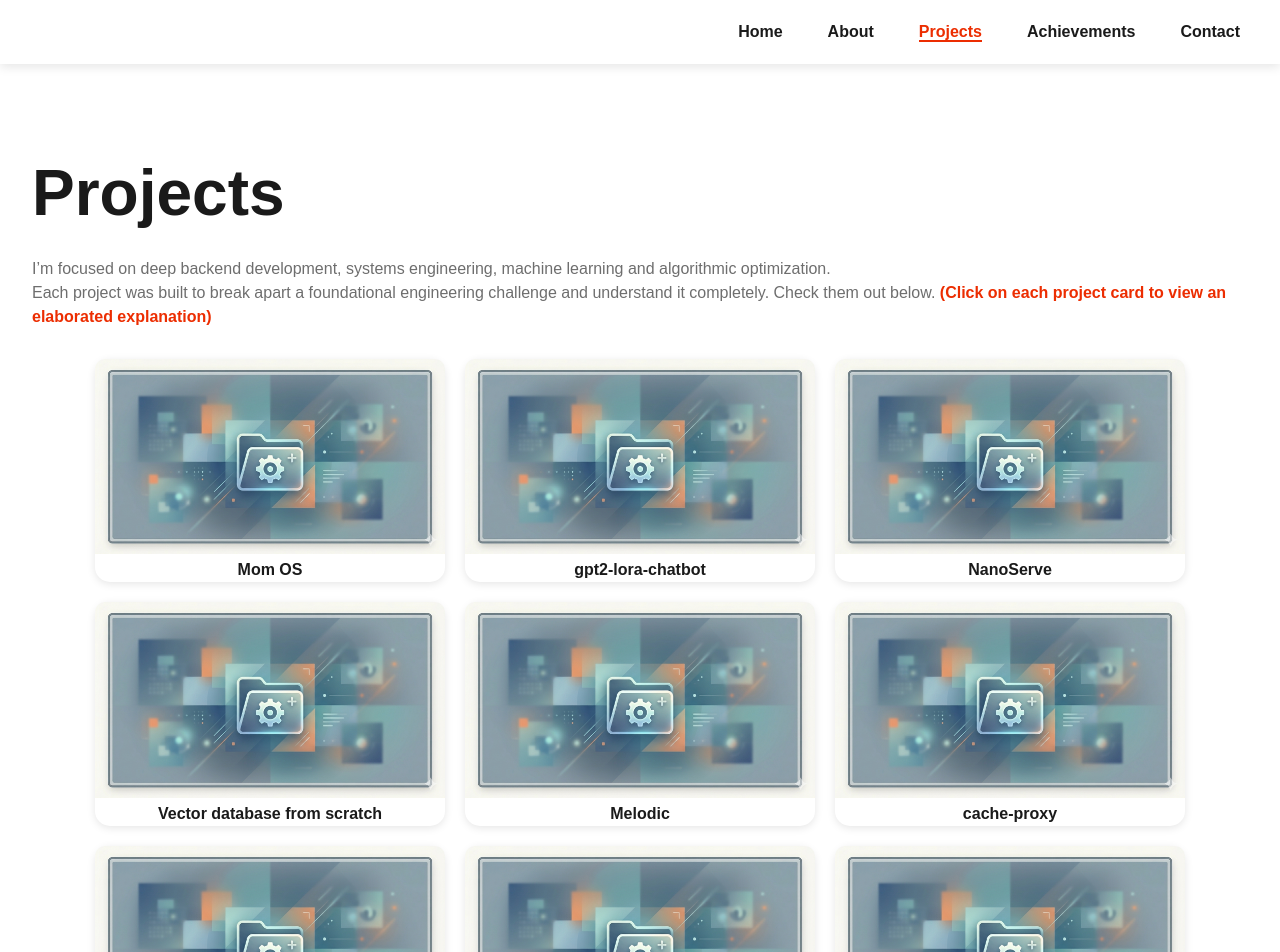
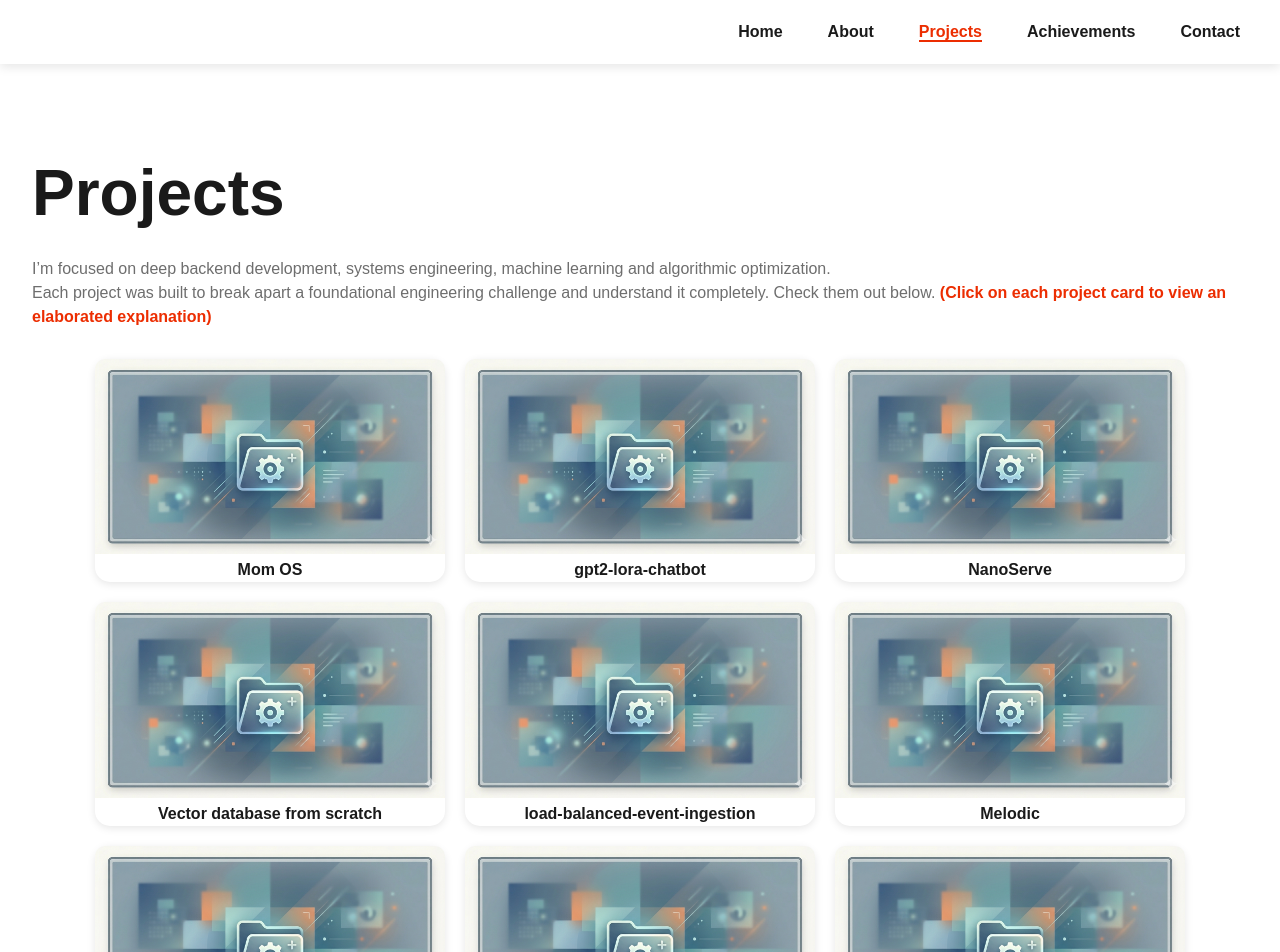
Before and after one commit to sherpeus/portfolio, a React (Vite) app: page /projects in a window 1280 px wide. Shown: the top 952 px of the page. Built offline with nearby package versions, Linux system fonts and the light colour scheme.

Commit message:
Updated projects

```diff
--- a/src/skills.js
+++ b/src/skills.js
@@ -1,5 +1,14 @@
 
 const Skills = [
+  {
+    name: "load-balanced-event-ingestion",
+    technology: ["Nginx","Node js","Express js","sqllite3"],
+    description:"A high-performance, fault-tolerant log ingestion and analytics pipeline built to demonstrate the principles of horizontal scaling, layer-7 load balancing, and database query optimization.",
+    img_url:"",
+    available:true,
+    link:"https://github.com/sherpeus/load-balanced-event-ingestion",
+    difficulty:2
+  },
   {
     name: "Melodic",
     technology: ["python", "sqllite3", "pytube", "customtkinter", "pygame", "pyaudio","threading"],
```
